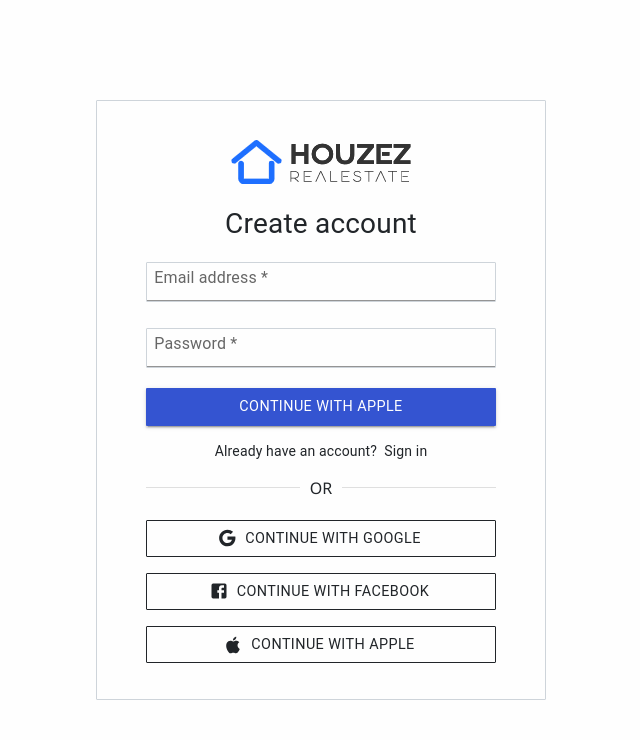
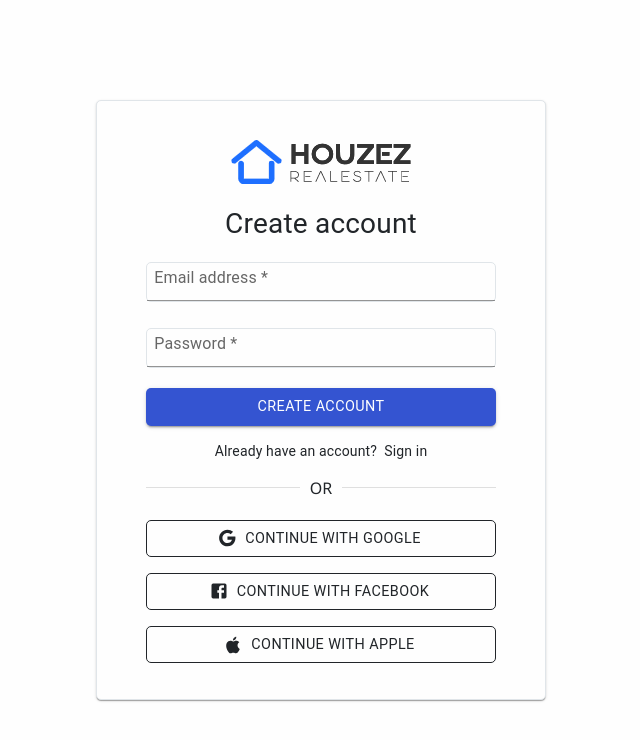
Before and after one commit to HouzezProject/houzez-app, a Next.js app: page /signup in a window 1280 px wide. Shown: the top 740 px of the page, without its empty margins (319-959 px from the left). Built offline with nearby package versions, Linux system fonts and the light colour scheme.

Commit message:
update format of code

```diff
--- a/src/components/SignUp/SignUp.tsx
+++ b/src/components/SignUp/SignUp.tsx
@@ -17,8 +17,8 @@ const SignUpCard = styled(HzCard)({
   minHeight: 600,
   display: "flex",
   justifyContent: "center",
-    alignItems: "center",
-})
+  alignItems: "center"
+});
 
 const SignUpBox = styled(Box)({
   width: "350px",
@@ -26,8 +26,8 @@ const SignUpBox = styled(Box)({
   flexDirection: "column",
   justifyContent: "center",
   alignItems: "center",
-    gap: "5px",
-})
+  gap: "5px"
+});
 
 const SignUp = () => {
   return (
@@ -35,7 +35,9 @@ const SignUp = () => {
       <SignUpCard>
         <SignUpBox>
           <Image src={LogoImg} alt="Houzez" width="200px" height="50px" />
-                    <Typography variant="h4" mt="15px" sx={{fontSize: "28px"}}>Create account</Typography>
+          <Typography variant="h4" mt="15px" sx={{ fontSize: "28px" }}>
+            Create account
+          </Typography>
 
           <SignUpInfo />
 
@@ -47,7 +49,6 @@ const SignUp = () => {
           <HzDivider>OR</HzDivider>
 
           <SignUpThirdPart />
-
         </SignUpBox>
       </SignUpCard>
     </HzContainer>
--- a/src/components/SignUp/components/SignUpInfo.tsx
+++ b/src/components/SignUp/components/SignUpInfo.tsx
@@ -47,7 +47,7 @@ const SignUpInfo = () => {
                     size="small"
                 />
             </FormControl>
-            <HzButton variant="contained" color="primary" fullWidth sx={{marginTop: "10px"}}>continue with apple</HzButton>
+            <HzButton variant="contained" color="primary" fullWidth sx={{marginTop: "10px"}}>Create account</HzButton>
         </Box>
     );
 };
--- a/src/components/UI/HzButtom.tsx
+++ b/src/components/UI/HzButtom.tsx
@@ -1,11 +1,11 @@
 /* eslint-disable prettier/prettier */
 import styled from "@emotion/styled";
-import { Button } from "@mui/material"
+import { Button } from "@mui/material";
 
 const HzButton = styled(Button)({
-    borderRadius: "1px",
-    fontSize: "0.9rem",
-    fontWeight: "400",
+  borderRadius: "5px",
+  fontSize: "0.9rem",
+  fontWeight: "400"
 });
 
 export default HzButton;
--- a/src/components/UI/HzCard.tsx
+++ b/src/components/UI/HzCard.tsx
@@ -1,10 +1,10 @@
 /* eslint-disable prettier/prettier */
 import styled from "@emotion/styled";
-import { Card } from "@mui/material"
+import { Card } from "@mui/material";
 import theme from "../../styles/theme";
 
 const HzCard = styled(Card)({
-    borderRadius: "1px",
+  borderRadius: "5px",
   padding: "1.25rem",
   border: "1px solid " + theme.palette.secondary.light,
   fontSize: "1rem",
@@ -12,7 +12,7 @@ const HzCard = styled(Card)({
   lineHeight: "1.5",
   color: theme.palette.secondary.dark,
   backgroundColor: theme.palette.secondary.contrastText,
-    boxShadow: "none",
-})
+  // boxShadow: "none"
+});
 
 export default HzCard;
--- a/src/components/UI/HzDivider.tsx
+++ b/src/components/UI/HzDivider.tsx
@@ -1,9 +1,9 @@
 /* eslint-disable prettier/prettier */
 import styled from "@emotion/styled";
-import { Divider } from "@mui/material"
+import { Divider } from "@mui/material";
 
 const HzDivider = styled(Divider)({
-    width: "100%",
+  width: "100%"
 });
 
 export default HzDivider;
--- a/src/components/UI/HzInput.tsx
+++ b/src/components/UI/HzInput.tsx
@@ -1,16 +1,16 @@
 /* eslint-disable prettier/prettier */
 import styled from "@emotion/styled";
-import { Input } from "@mui/material"
+import { Input } from "@mui/material";
 import theme from "../../styles/theme";
 
 const HzInput = styled(Input)({
-    borderRadius: "1px",
-    border: "1px solid " + theme.palette.secondary.light,
-    fontSize: "1rem",
-    fontWeight: "400",
-    letterSpacing: "0.2rem",
-    boxShadow: "none",
-    paddingLeft: "10px",
+  borderRadius: "5px",
+  border: "1px solid " + theme.palette.secondary.light,
+  fontSize: "1rem",
+  fontWeight: "400",
+  letterSpacing: "0.2rem",
+  boxShadow: "none",
+  paddingLeft: "10px"
 });
 
 export default HzInput;
--- a/src/pages/signin.tsx
+++ b/src/pages/signin.tsx
@@ -2,9 +2,7 @@
 import * as React from "react";
 
 const SignUp = () => {
-    return (
-        <p>This is Sign in page.</p>
-    );
+  return <p>This is Sign in page.</p>;
 };
 
 export default SignUp;
--- a/src/pages/signup.tsx
+++ b/src/pages/signup.tsx
@@ -2,7 +2,7 @@ import type { NextPage } from "next";
 import SignUp from "../components/SignUp";
 
 const SignUpPage: NextPage = () => {
-    return <SignUp />;
+  return <SignUp />;
 };
 
 export default SignUpPage;
--- a/src/styles/theme/index.tsx
+++ b/src/styles/theme/index.tsx
@@ -10,7 +10,7 @@ const theme = createTheme({
         contrastText: "#fefefe",
       },
       secondary: {
-        light: "#ced4da",
+        light: "#e0e5e9",
         main: "#999",
         dark: "#212529",
         contrastText: "#fefefe",
```
Also changed, not shown: src/components/UI/HzContainer.tsx (+7 -7 lines). Lines whose indentation alone changed are shown as unchanged.
